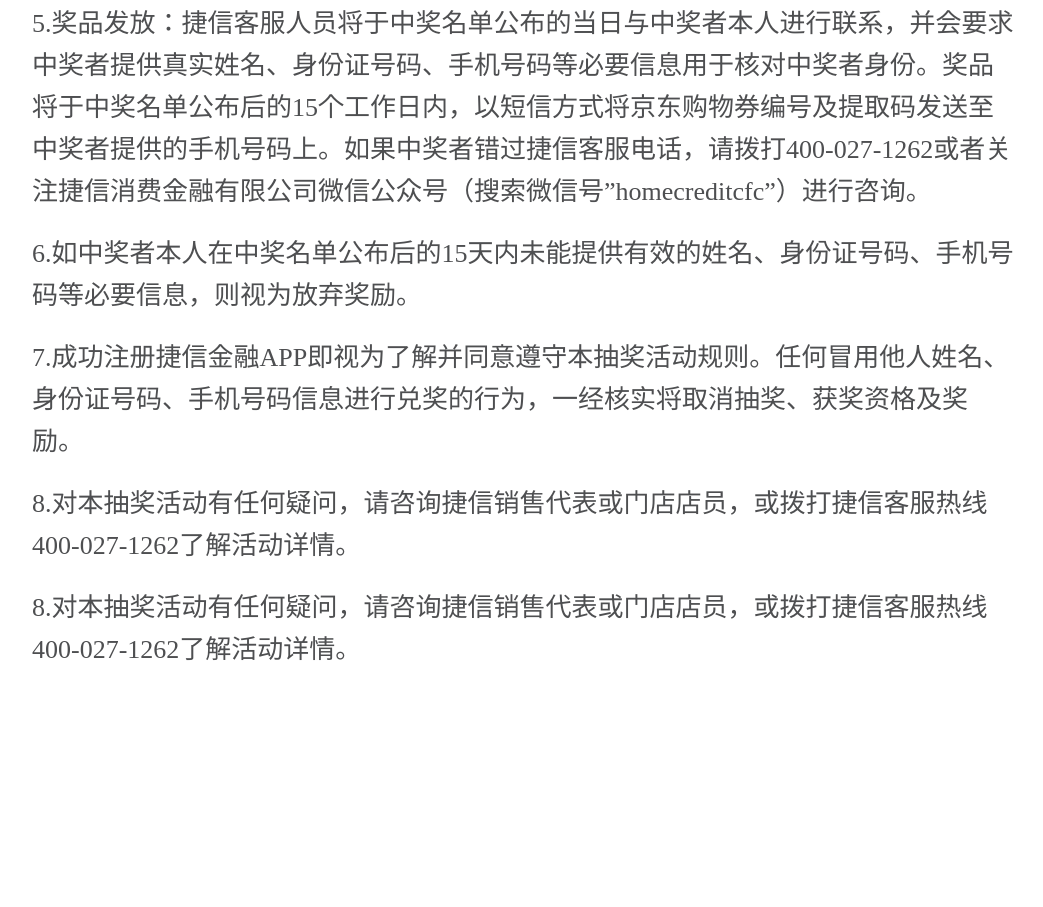
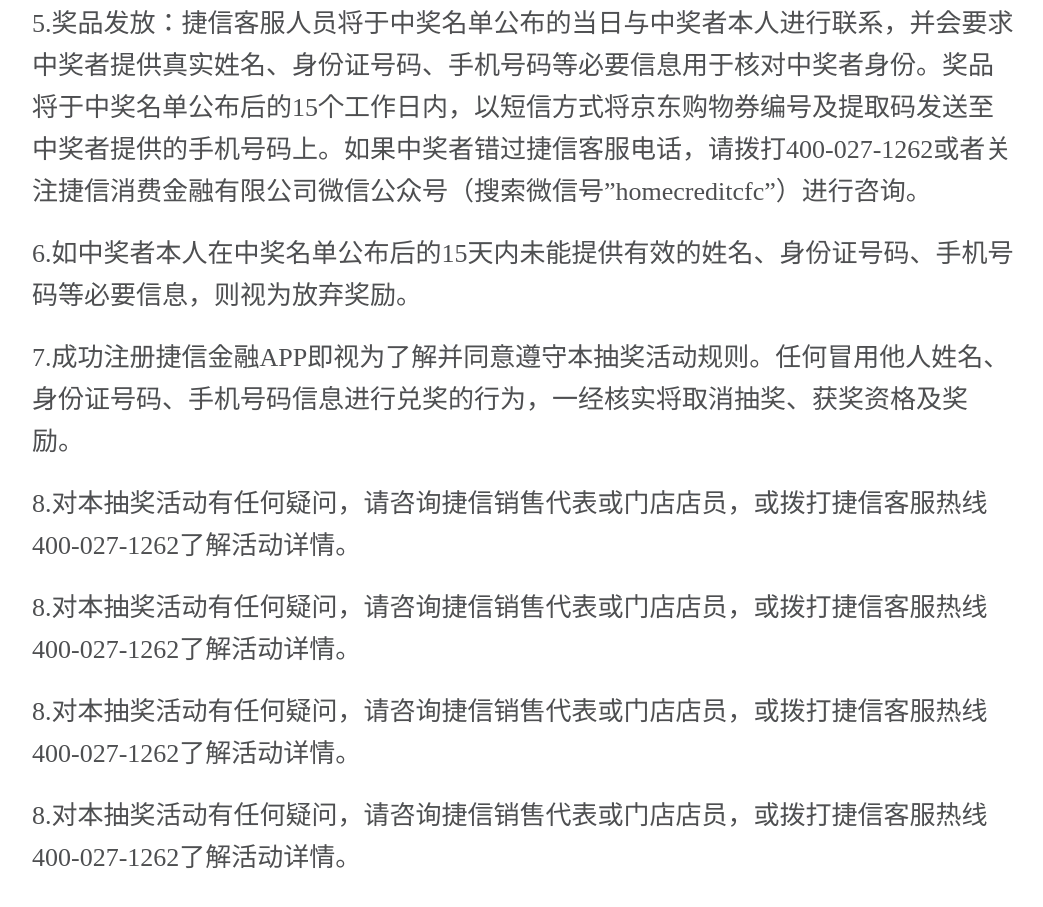
Before and after one commit to fanyuz/Jiexin, a plain HTML site: page index.html in a window 1280 px wide. Shown: the part 1931-2838 px from the top of the page, without its empty margins (117-1160 px from the left). Before the commit the page ends 2662 px from the top, so only its background shows below. Drawn offline with Linux system fonts and the light colour scheme.

Commit message:
捷信再次跟新
Signed-off-by: fanyuz <18635665951@163.com>

```diff
--- a/index.html
+++ b/index.html
@@ -81,6 +81,8 @@
 			<p>7.成功注册捷信金融APP即视为了解并同意遵守本抽奖活动规则。任何冒用他人姓名、身份证号码、手机号码信息进行兑奖的行为，一经核实将取消抽奖、获奖资格及奖励。</p>
 			<p>8.对本抽奖活动有任何疑问，请咨询捷信销售代表或门店店员，或拨打捷信客服热线400-027-1262了解活动详情。</p>
 			<p>8.对本抽奖活动有任何疑问，请咨询捷信销售代表或门店店员，或拨打捷信客服热线400-027-1262了解活动详情。</p>
+			<p>8.对本抽奖活动有任何疑问，请咨询捷信销售代表或门店店员，或拨打捷信客服热线400-027-1262了解活动详情。</p>
+			<p>8.对本抽奖活动有任何疑问，请咨询捷信销售代表或门店店员，或拨打捷信客服热线400-027-1262了解活动详情。</p>
 
 
 		</div>
```
